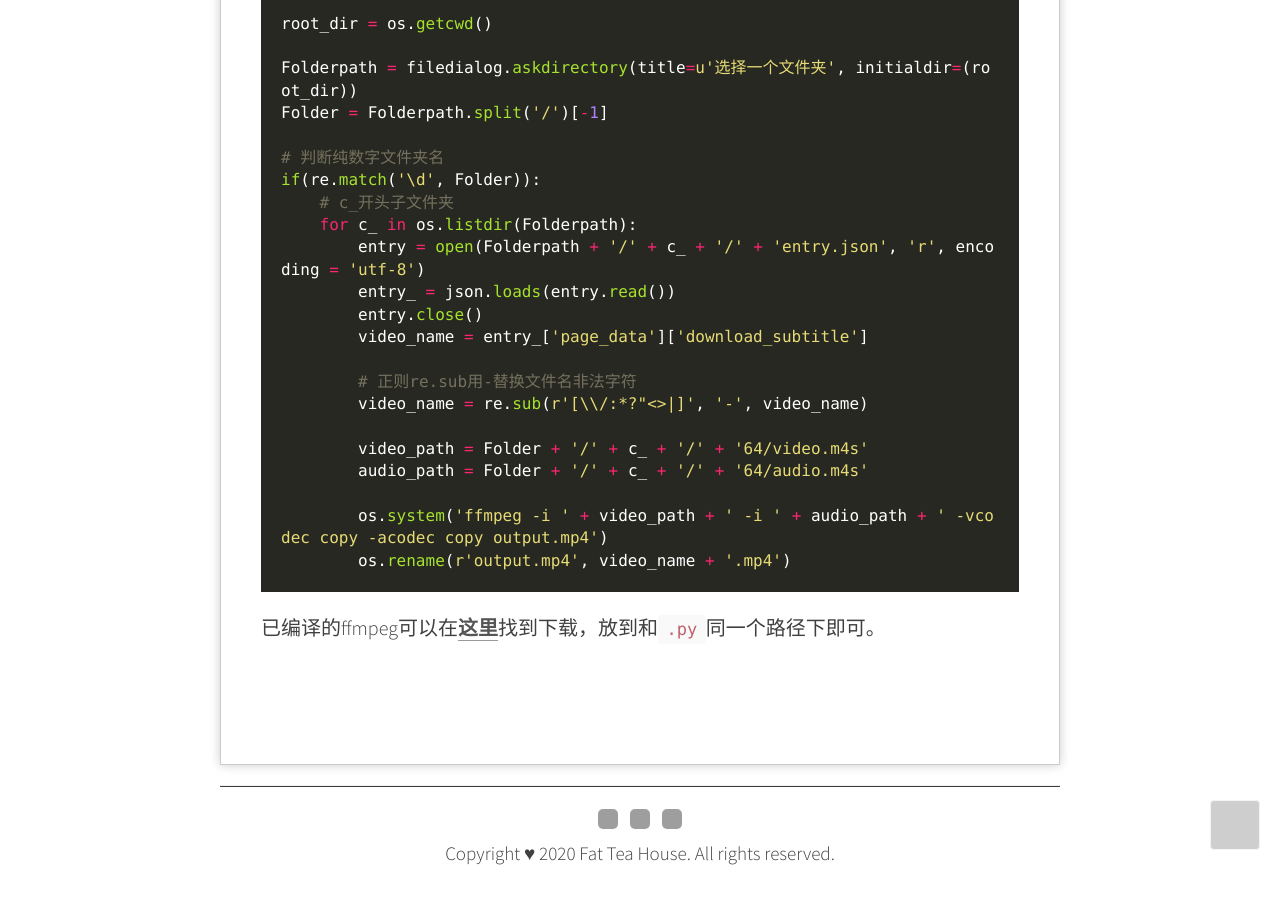
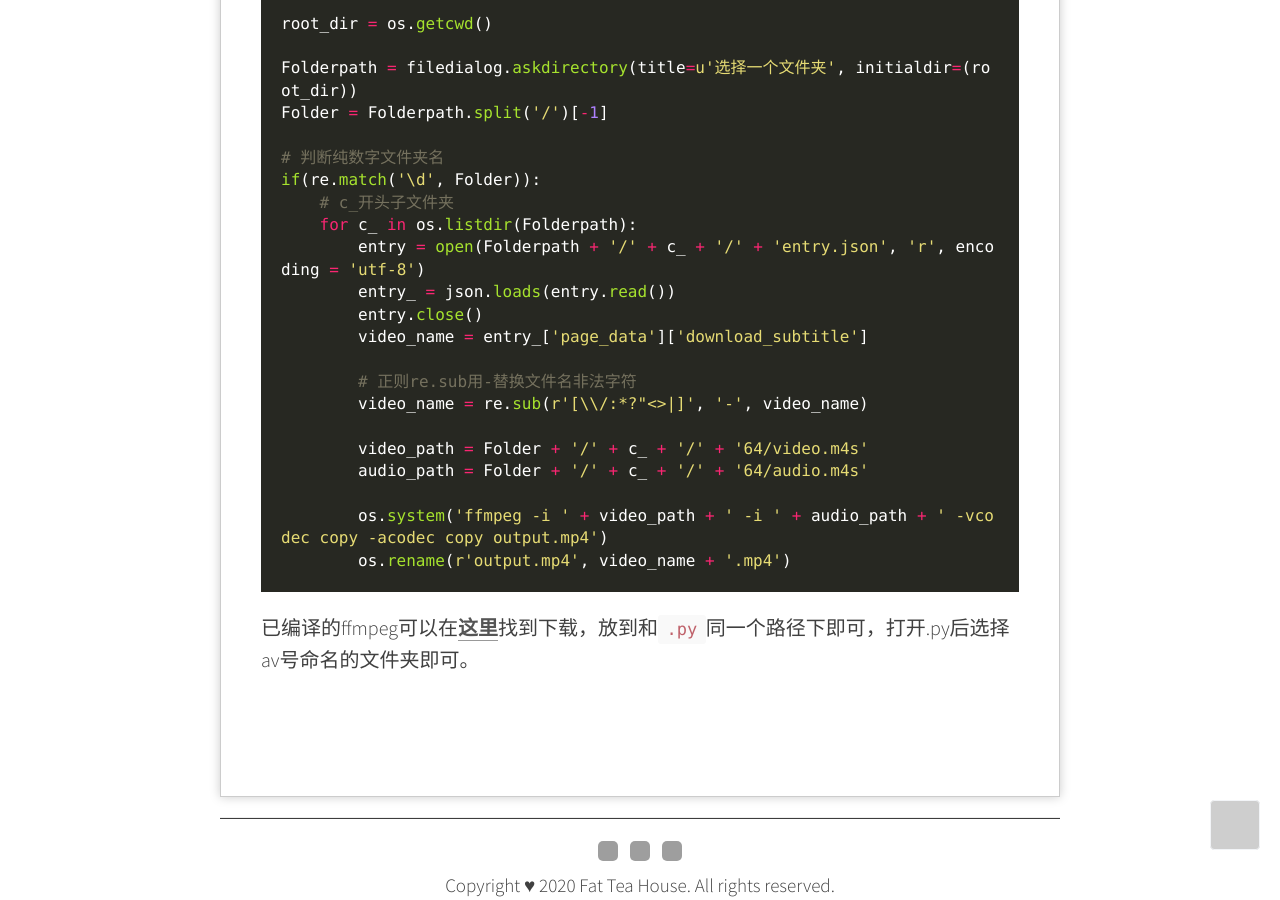
Before and after one commit to Melody-of-Oblivion/Melody-of-Oblivion.github.io, a Jekyll site: the page built from _posts/2021-04-13-bili-dl-video-merge.md, in a window 1280 px wide and 900 px high, scrolled down 630 px. Built offline with Jekyll 4.4.1, drawn with Linux system fonts in a browser that asks for light colours; before the commit the page ends 1498 px from its top, so only the background shows below that; grey boxes are pictures that could not be loaded.

Commit message:
Update 2021-04-13-bili-dl-video-merge.md

````diff
--- a/_posts/2021-04-13-bili-dl-video-merge.md
+++ b/_posts/2021-04-13-bili-dl-video-merge.md
@@ -43,4 +43,4 @@ if(re.match('\d', Folder)):
         os.rename(r'output.mp4', video_name + '.mp4')
 ```
 
-已编译的ffmpeg可以在[这里](https://www.gyan.dev/ffmpeg/builds/)找到下载，放到和`.py`同一个路径下即可。
+已编译的ffmpeg可以在[这里](https://www.gyan.dev/ffmpeg/builds/)找到下载，放到和`.py`同一个路径下即可，打开.py后选择av号命名的文件夹即可。
````
